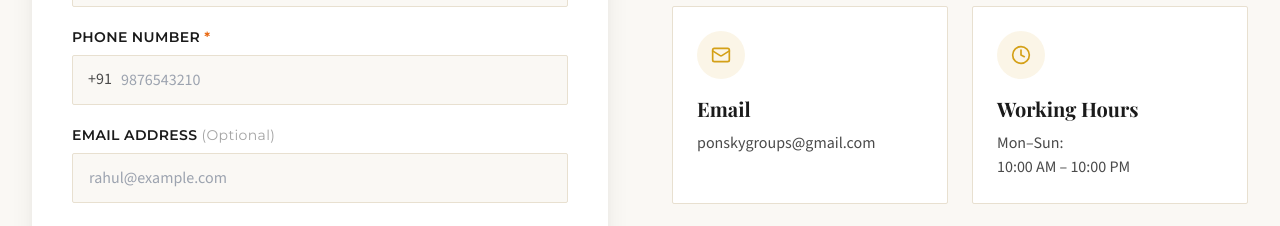
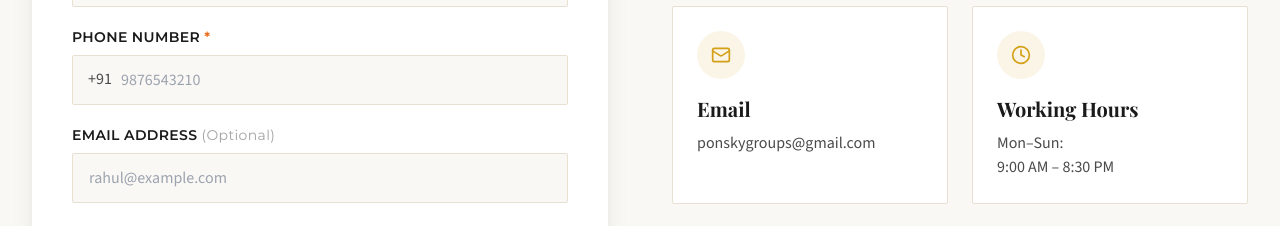
Before and after one commit to togethertechgroups-creator/Sky-groupss, a React (Vite) app: page /contact in a window 1280 px wide. Shown: the part 820-1046 px from the top of the page. Built offline with nearby package versions, Linux system fonts and the light colour scheme.

Commit message:
Update working hours to Mon-Sun 9am-8:30pm on Contact page

```diff
--- a/src/pages/Contact.jsx
+++ b/src/pages/Contact.jsx
@@ -27,7 +27,7 @@ export default function Contact() {
                 "addressRegion": "Tamil Nadu",
                 "addressCountry": "IN"
               },
-              "openingHours": "Mo-Su 10:00-22:00",
+              "openingHours": "Mo-Su 09:00-20:30",
               "priceRange": "₹₹"
             }
           ]
@@ -85,7 +85,7 @@ export default function Contact() {
                     <Clock className="w-5 h-5 text-gold group-hover:text-white" />
                   </div>
                   <h3 className="font-heading font-bold text-xl text-charcoal mb-2">Working Hours</h3>
-                  <span className="font-body text-grey-text">Mon–Sun:<br />10:00 AM – 10:00 PM</span>
+                  <span className="font-body text-grey-text">Mon–Sun:<br />9:00 AM – 8:30 PM</span>
                 </div>
               </div>
 
```
